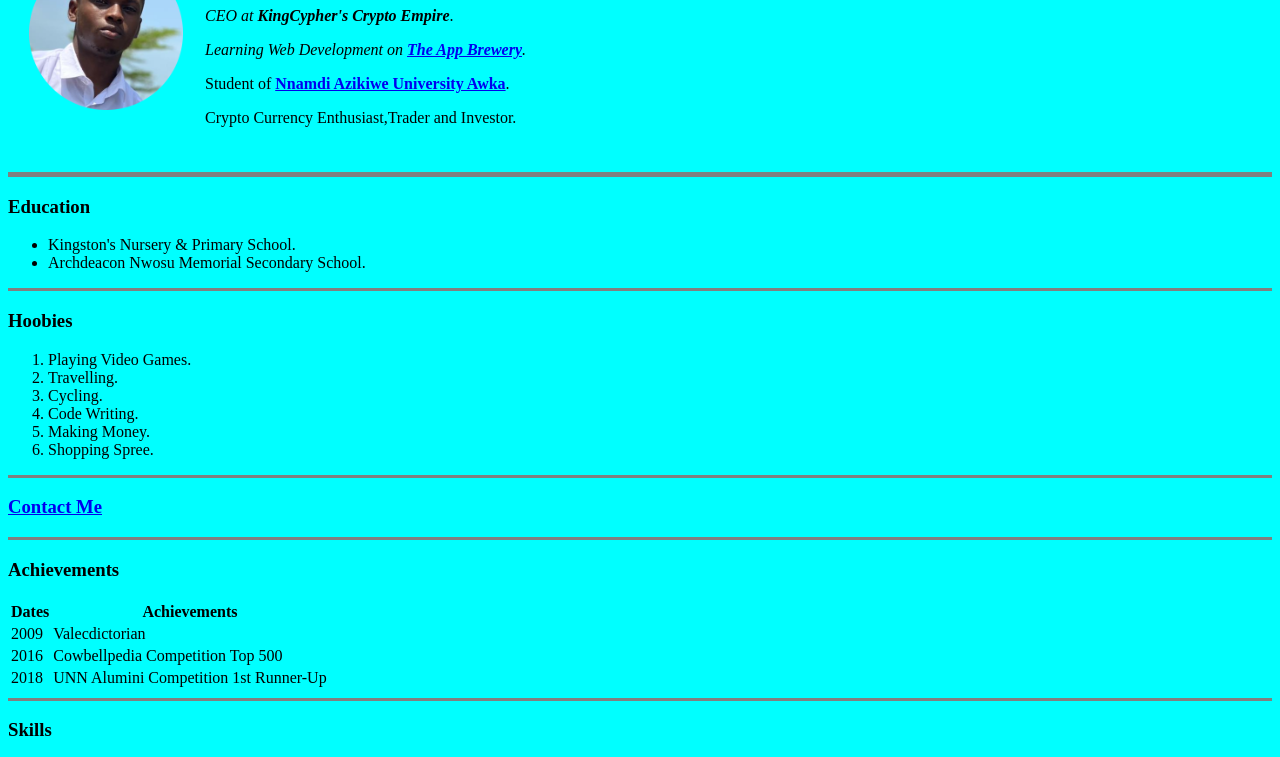
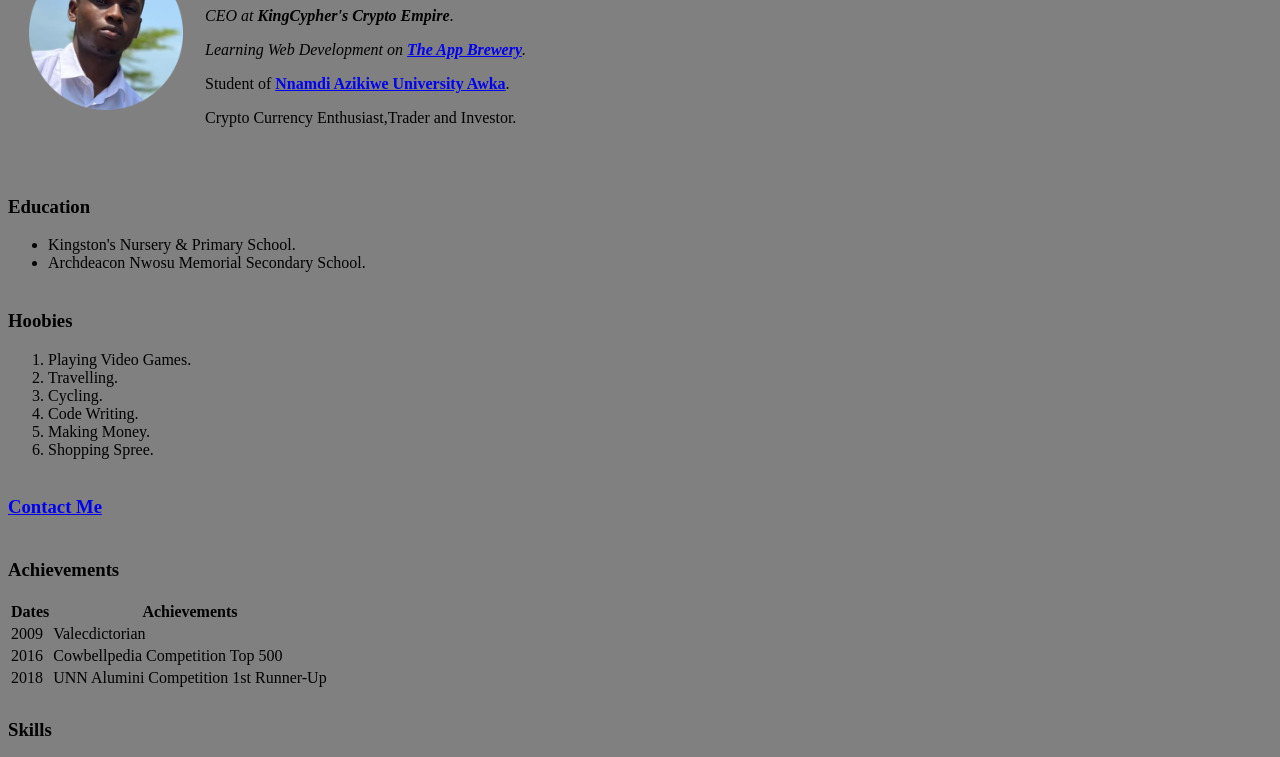
Before and after one commit to HeisKingCypher/Kingsley, a plain HTML site: page index.html in a window 1280 px wide. Shown: the part 102-859 px from the top of the page. Drawn offline with Linux system fonts and the light colour scheme.

Commit message:
Update index.html
Git commit color change= aqua to gray on index.html

```diff
--- a/index.html
+++ b/index.html
@@ -3,7 +3,7 @@
     <meta charset="UTF-8">
     <title>Obasi Kingsley🕊️</title>
 </head>
-<body style="background-color: aqua;">
+<body style="background-color: gray;">
     <table cellspacing="20">
         <tr>
             <td><img src="kingsley.png" alt="Kingsley's Profile picture"></td>
```
